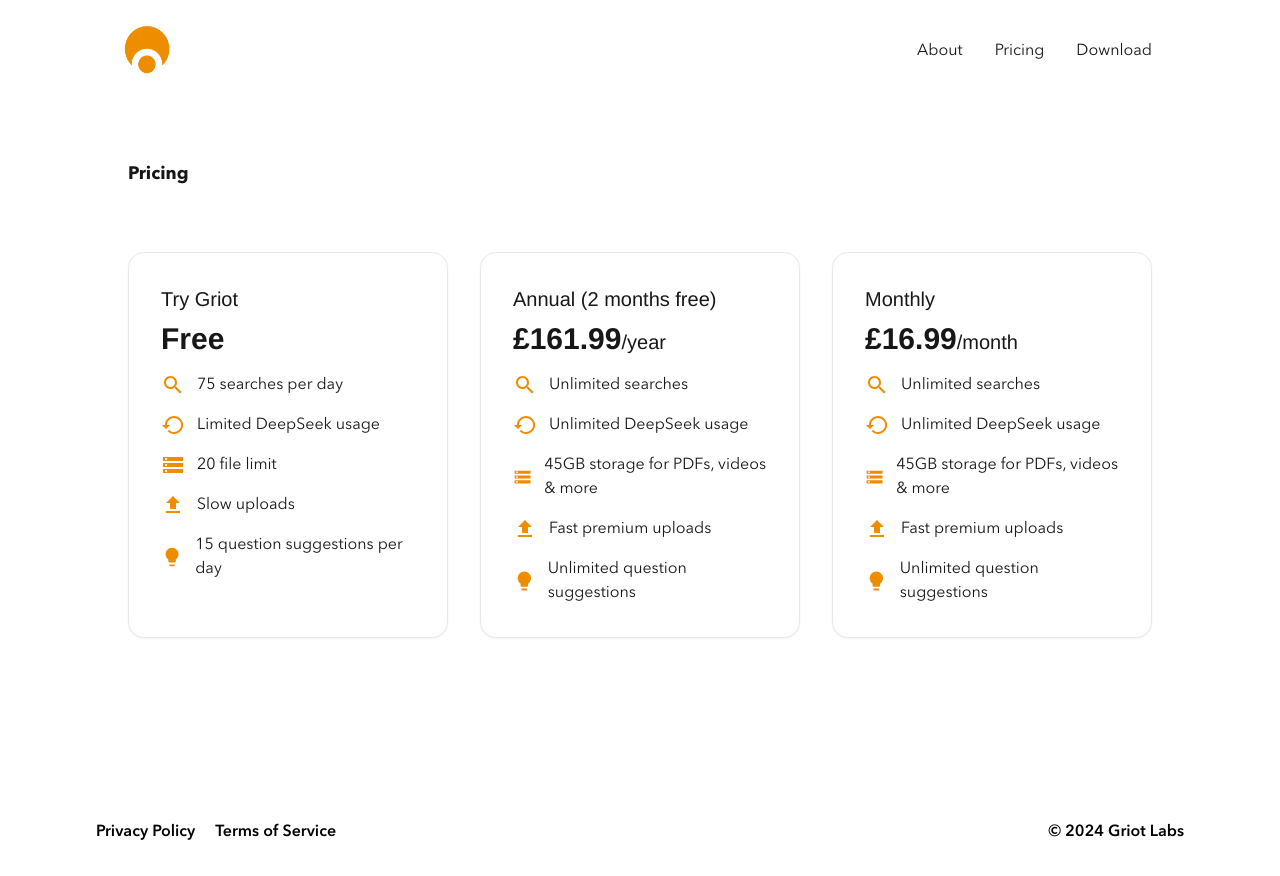
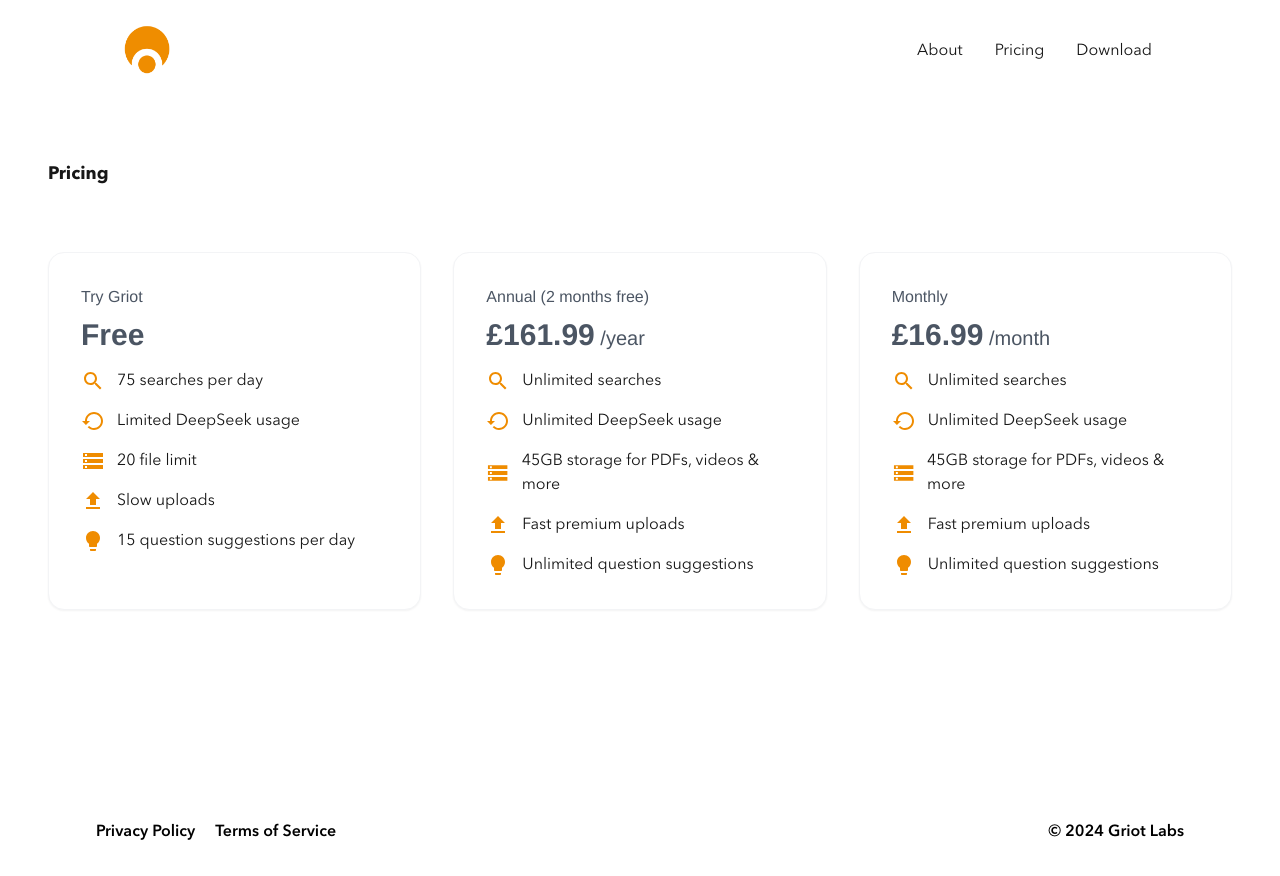
Before and after one commit to jrnesc/griot-web, a Next.js app: page /pricing in a window 1280 px wide. Built offline with nearby package versions, Linux system fonts and the light colour scheme.

Commit message:
update design

```diff
--- a/app/pricing/page.tsx
+++ b/app/pricing/page.tsx
@@ -11,11 +11,11 @@
   period: string,
   features: string[]
 }) => (
-  <div className="bg-white rounded-2xl p-8 shadow-sm h-full flex flex-col border border-black-200">
-    <h3 className="text-xl mb-2 font-['Helvetica']">{title}</h3>
-    <div className="text-3xl font-semibold mb-4 font-['Helvetica']">
+  <div className="bg-white rounded-2xl p-8 shadow-sm h-full flex flex-col border border-gray-100">
+    <h3 className="text-l mb-2 font-medium font-['Helvetica'] text-gray-600">{title}</h3>
+    <div className="text-3xl font-semibold mb-4 font-['Helvetica'] text-gray-600">
       {price}
-      {price !== 'Free' && <span className="text-xl font-normal">/{period}</span>}
+      {price !== 'Free' && <span className="text-xl font-normal"> /{period}</span>}
     </div>
     <ul className="space-y-4 flex-grow">
       {features.map((feature, index) => (
@@ -95,7 +95,7 @@
 
   return (
     <div className="min-h-screen pt-24 pb-12 px-4">
-      <div className="max-w-6xl mx-auto px-16">
+      <div className="max-w-7xl mx-auto px-8">
         <div className="text-leading mb-16">
         <h2 className="mt-16 mb-8 xl:w-3/4 text-lg text-600 font-bold text-leading">
         Pricing
```
